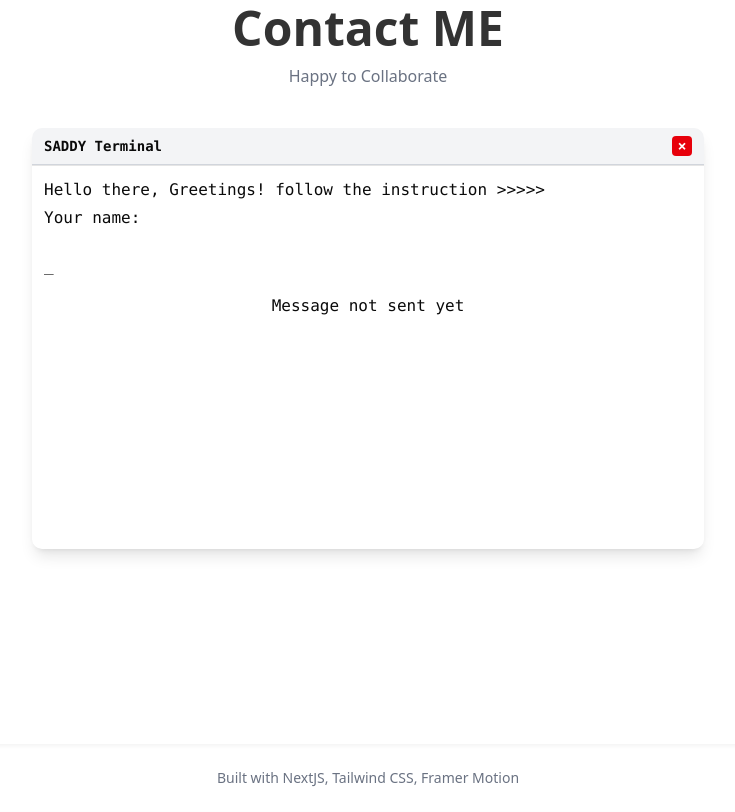
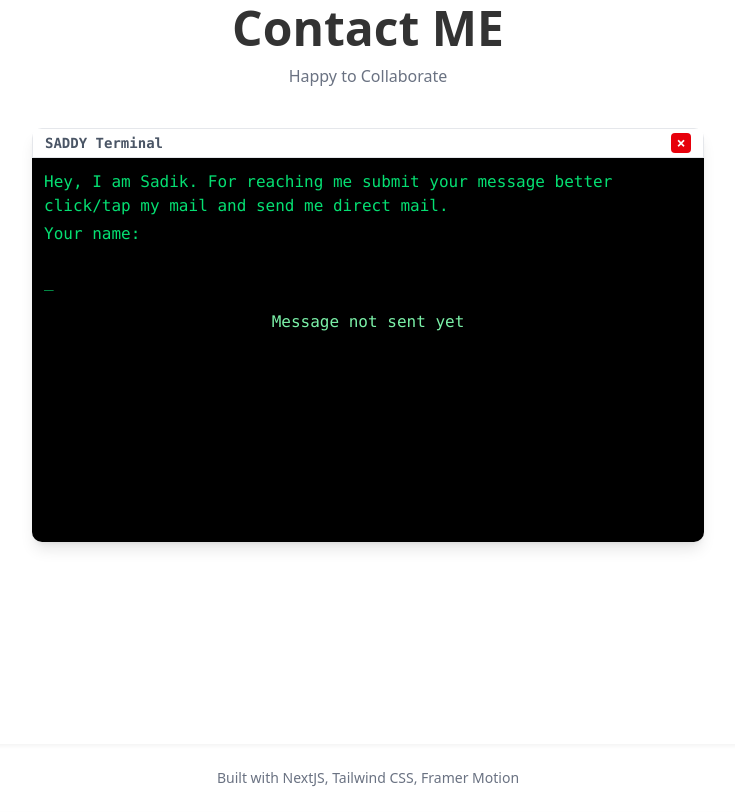
Before and after one commit to dksaddy/msadik, a Next.js app: page / in a window 1280 px wide. Shown: the part 5260-6072 px from the top of the page, without its empty margins (272-1007 px from the left). Built offline with nearby package versions, Linux system fonts and the light colour scheme.

Commit message:
minimalist is king

```diff
--- a/app/components/Contact.jsx
+++ b/app/components/Contact.jsx
@@ -14,19 +14,15 @@ export default function ContactTerminal() {
         confirm: "",
     });
     const [statusMessage, setStatusMessage] = useState("Message not sent yet");
-  const [sent, setSent] = useState(false); // ✅ lock flag
-  const [otp] = useState(() =>
-    String(Math.floor(Math.random() * 10000)).padStart(4, "0")
-  );
     const terminalRef = useRef(null);
 
     const lines = [
-    { text: "Hello there, Greetings! follow the instruction >>>>>", field: null },
+        { text: "Hey, I am Sadik. For reaching me submit your message better click/tap my mail and send me direct mail.", field: null },
         { text: "Your name: ", field: "name" },
         { text: "Your email: ", field: "email" },
         { text: "Subject: ", field: "subject" },
         { text: "Message: ", field: "message" },
-    { text: `Type ${otp} to send: `, field: "confirm" },
+        { text: "Type 'okay' to send: ", field: "confirm" },
     ];
 
     // Typing animation
@@ -55,7 +51,7 @@ export default function ContactTerminal() {
         }
     }, [currentLine]);
 
-  // Auto scroll
+    // Scroll to bottom whenever currentLine changes
     useEffect(() => {
         if (terminalRef.current) {
             terminalRef.current.scrollTo({
@@ -67,34 +63,34 @@ export default function ContactTerminal() {
 
     const handleKeyDown = (e, field) => {
         if (e.key === "Enter") {
-      e.preventDefault();
+            e.preventDefault(); // Prevent Enter from adding a new line in inputs
 
-      if (sent) return; // ✅ block typing after success
-
-      if (field === "message" && !inputValues.message.includes("#100#")) {
+            // Special handling for message
+            if (field === "message") {
+                if (!inputValues.message.includes("#100#")) {
                     setStatusMessage("Type #100# at the end to finish your message");
                     return;
                 }
-
-      if (field === "confirm") {
-        if (inputValues.confirm === otp) {
-          setStatusMessage("✅ Message sent successfully!");
-          setSent(true); // ✅ lock inputs
-          console.log("Form Data:", inputValues);
-        } else {
-          setStatusMessage(`❌ Wrong code, please type ${otp} to send!`);
-        }
-        return;
             }
 
             if (inputValues[field].trim() !== "") {
+                if (field === "confirm") {
+                    if (inputValues.confirm.toLowerCase() === "okay") {
+                        setStatusMessage("✅ Message sent successfully!");
+                        console.log("Form Data:", inputValues);
+                    } else {
+                        setStatusMessage("❌ Type 'okay' to send!");
+                        return;
+                    }
+                }
+
                 setCurrentLine((prev) => prev + 1);
             }
         }
     };
 
+
     const handleChange = (e, field) => {
-    if (sent) return; // ✅ block changes after success
         setInputValues({ ...inputValues, [field]: e.target.value });
     };
 
@@ -109,7 +105,6 @@ export default function ContactTerminal() {
         setStatusMessage("Message not sent yet");
         setCurrentLine(1);
         setDisplayed(lines.slice(0, 1).map((l) => l.text));
-    setSent(false); // reset
     };
 
     return (
@@ -122,19 +117,16 @@ export default function ContactTerminal() {
                 <div className="container mx-auto px-4 flex justify-center items-center">
                     <motion.div
                         className="w-full max-w-2xl rounded-lg shadow-lg overflow-hidden"
-            initial={{ opacity: 0, scale: 0.4 }}
+                        initial={{ opacity: 0, scale: .4 }}
                         whileInView={{ opacity: 1, scale: 1 }}
                         transition={{ duration: 1, ease: "easeOut", delay: 0.2 }}
                     >
                         {/* Terminal header */}
-            <div className="flex items-center justify-between border-b border-gray-300 px-3 py-2 bg-gray-100 dark:bg-black">
-              <span className="dark:text-foreground text-sm font-mono font-bold">
-                SADDY Terminal
-              </span>
+                        <div className="flex items-center justify-between border border-gray-200 px-3 py-1">
+                            <span className="text-gray-600 text-sm font-mono font-bold">SADDY Terminal</span>
                             <button
                                 onClick={handleClear}
-                className="w-5 h-5 flex items-center justify-center bg-red-600
-                                hover:bg-red-700 rounded text-white font-bold leading-none"
+                                className="w-5 h-5 flex items-center justify-center bg-red-600 hover:bg-red-700 rounded text-white font-bold leading-none"
                             >
                                 ×
                             </button>
@@ -143,26 +135,29 @@ export default function ContactTerminal() {
                         {/* Terminal body */}
                         <div
                             ref={terminalRef}
-              className="p-3 font-mono h-96 overflow-y-auto border-t shadow-full dark:bg-black/10"
+                            className="p-3 font-mono text-green-400 h-96 overflow-y-auto bg-black"
+                        // style={{
+                        //     backgroundImage: "url('/termi3.gif')",
+                        //     backgroundSize: "cover",
+                        //     backgroundPosition: "center",
+                        //     wordBreak: "break-word",
+                        // }}
                         >
                             {lines.map((line, index) => (
                                 <div key={index} className="w-full mb-1 break-words">
                                     <span>{displayed[index]}</span>
 
-                  {line.field &&
-                    index === currentLine &&
-                    displayed[index] === line.text &&
-                    !sent && ( // ✅ hide input if sent
+                                    {line.field && index === currentLine && displayed[index] === line.text && (
                                         <>
                                             {line.field === "message" ? (
                                                 <textarea
                                                     value={inputValues[line.field]}
                                                     onChange={(e) => handleChange(e, line.field)}
                                                     onKeyDown={(e) => handleKeyDown(e, line.field)}
-                            className="bg-transparent dark:text-yellow-400 outline-none w-full resize-none"
-                            rows={5}
+                                                    className="bg-transparent text-green-400 outline-none w-full resize-none"
+                                                    rows={3}
                                                     placeholder="Type your message and add #100# at the end"
-                            autoFocus
+                                                    autoFocus={line.field !== "name"}
                                                 />
                                             ) : (
                                                 <input
@@ -170,13 +165,14 @@ export default function ContactTerminal() {
                                                     value={inputValues[line.field]}
                                                     onChange={(e) => handleChange(e, line.field)}
                                                     onKeyDown={(e) => handleKeyDown(e, line.field)}
-                            className="bg-transparent dark:text-yellow-400 outline-none w-full"
-                            autoFocus
+                                                    className="bg-transparent text-green-400 outline-none w-full"
+                                                    autoFocus={line.field !== "name"}
                                                 />
                                             )}
                                             <span className="animate-pulse">_</span>
                                         </>
                                     )}
+
 
                                     {line.field && index < currentLine && (
                                         <span>{inputValues[line.field]}</span>
@@ -184,10 +180,10 @@ export default function ContactTerminal() {
                                 </div>
                             ))}
 
-              <div className="mt-4 dark:text-yellow-300 text-center font-mono">
-                {statusMessage}
+                            <div className="mt-4 text-green-300 text-center font-mono">{statusMessage}</div>
                         </div>
-            </div>
+
+
                     </motion.div>
                 </div>
             </div>
```
Lines whose indentation alone changed are shown as unchanged.
